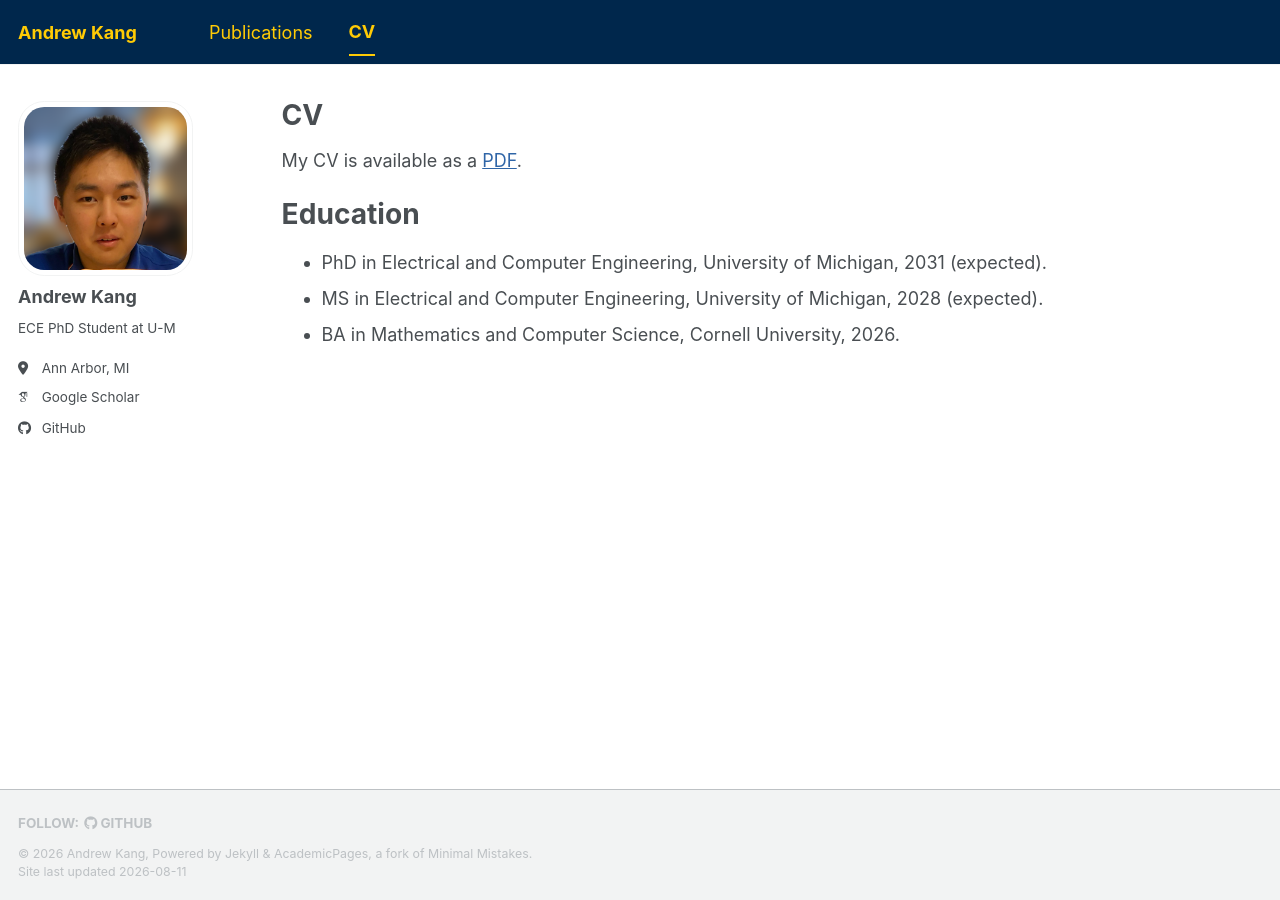
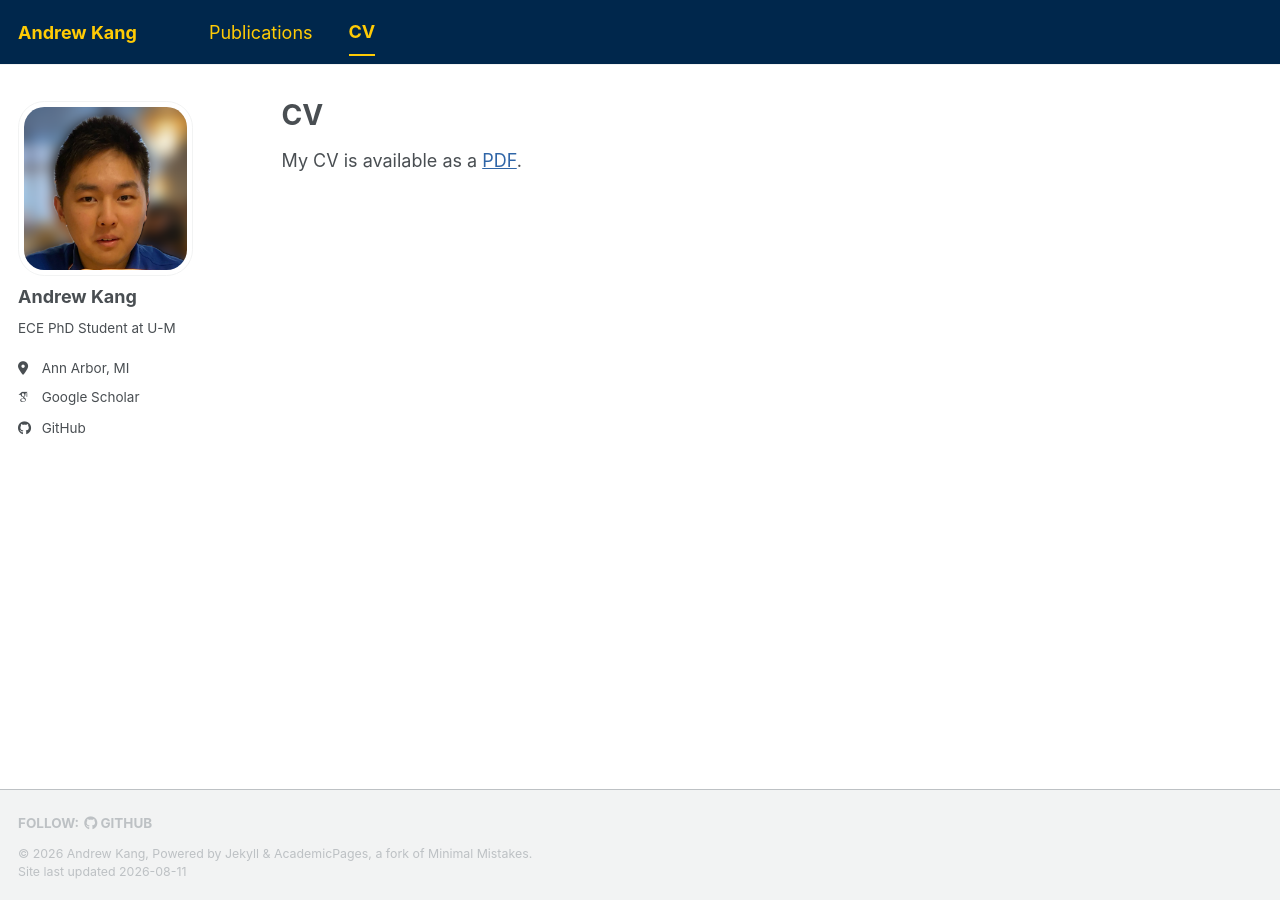
Before and after one commit to andrew-kang/andrew-kang.github.io, a Jekyll site: the page built from _pages/cv.md, in a window 1280 px wide. Built offline with Jekyll 4.4.1, drawn with Linux system fonts in a browser that asks for light colours; some web fonts are replaced; a script bundle is joined from its source files by our own code; library files that are not in the unit come from our copies.

Commit message:
feat: simplify CV page

```diff
--- a/_pages/cv.md
+++ b/_pages/cv.md
@@ -11,11 +11,11 @@ redirect_from:
 
 My CV is available as a [PDF](/files/AndrewKang_CV.pdf).
 
-Education
+<!-- Education
 ======
 * PhD in Electrical and Computer Engineering, University of Michigan, 2031 (expected).
 * MS in Electrical and Computer Engineering, University of Michigan, 2028 (expected).
-* BA in Mathematics and Computer Science, Cornell University, 2026.
+* BA in Mathematics and Computer Science, Cornell University, 2026.  -->
 
 <!-- Publications
 ======
```
